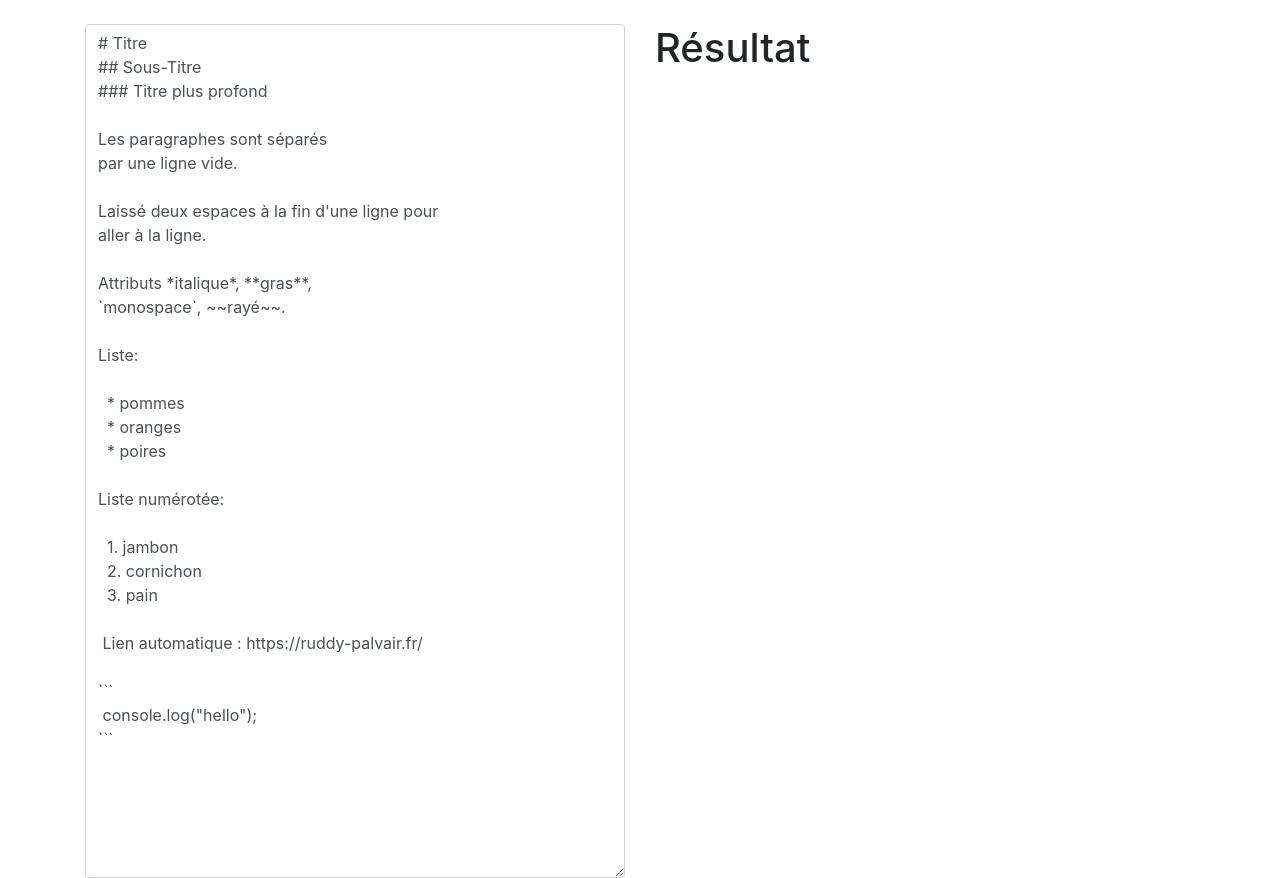
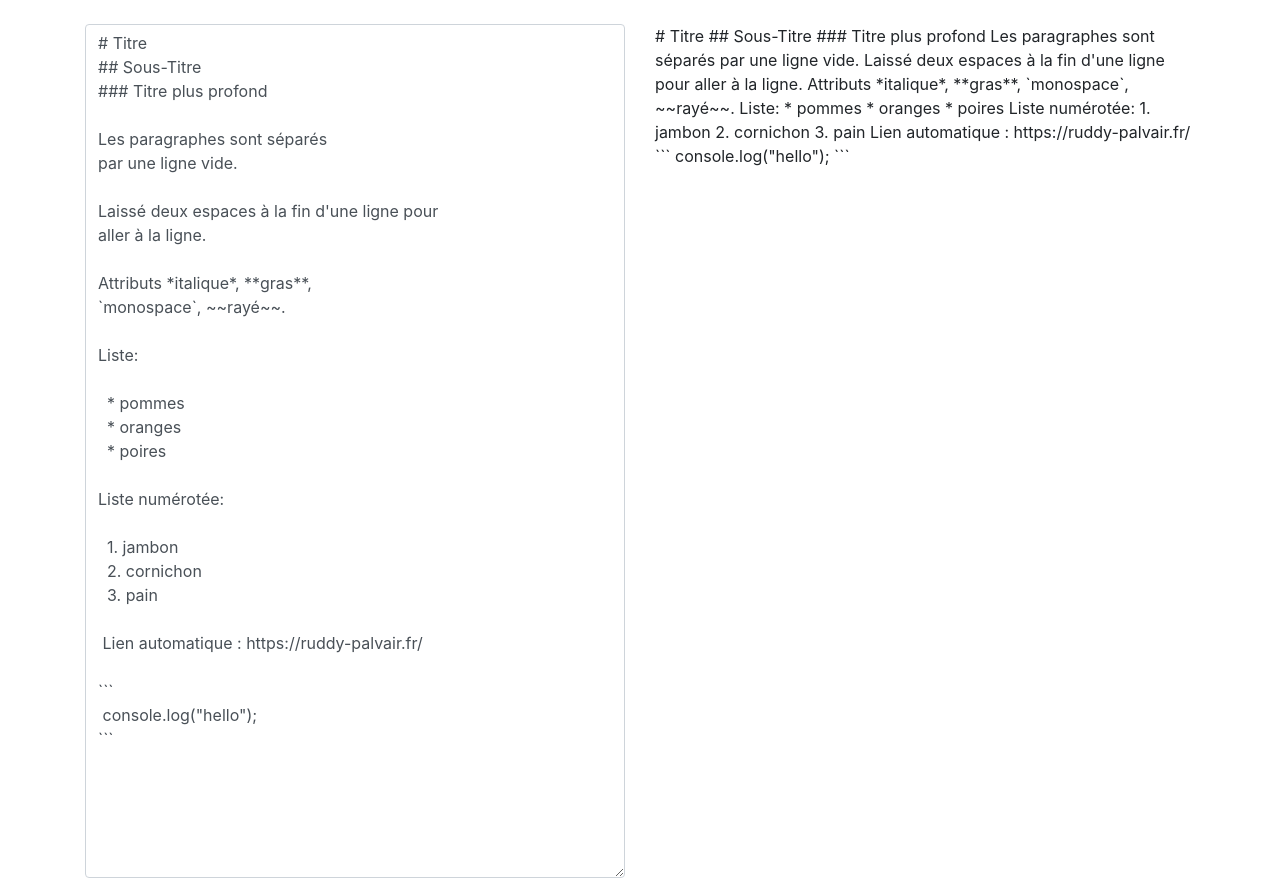
Before and after one commit to rpalvair/react-formation, a React (Create React App) app in the folder markdown-app/: page / in a window 1280 px wide. Built offline with nearby package versions, Linux system fonts and the light colour scheme.

Commit message:
feat : Display sample text in right column

```diff
--- a/markdown-app/src/App.js
+++ b/markdown-app/src/App.js
@@ -6,11 +6,13 @@ function App() {
     <div className="container">
       <div className="row">
         <div className="col-sm-6">
-          <textarea value={sampleText} className="form-control" rows="35"></textarea>
+          <textarea
+            value={sampleText}
+            className="form-control"
+            rows="35"
+          ></textarea>
         </div>
-        <div className="col-sm-6">
-          <h1>Résultat</h1>
-        </div>
+        <div className="col-sm-6">{sampleText}</div>
       </div>
     </div>
   )
```
